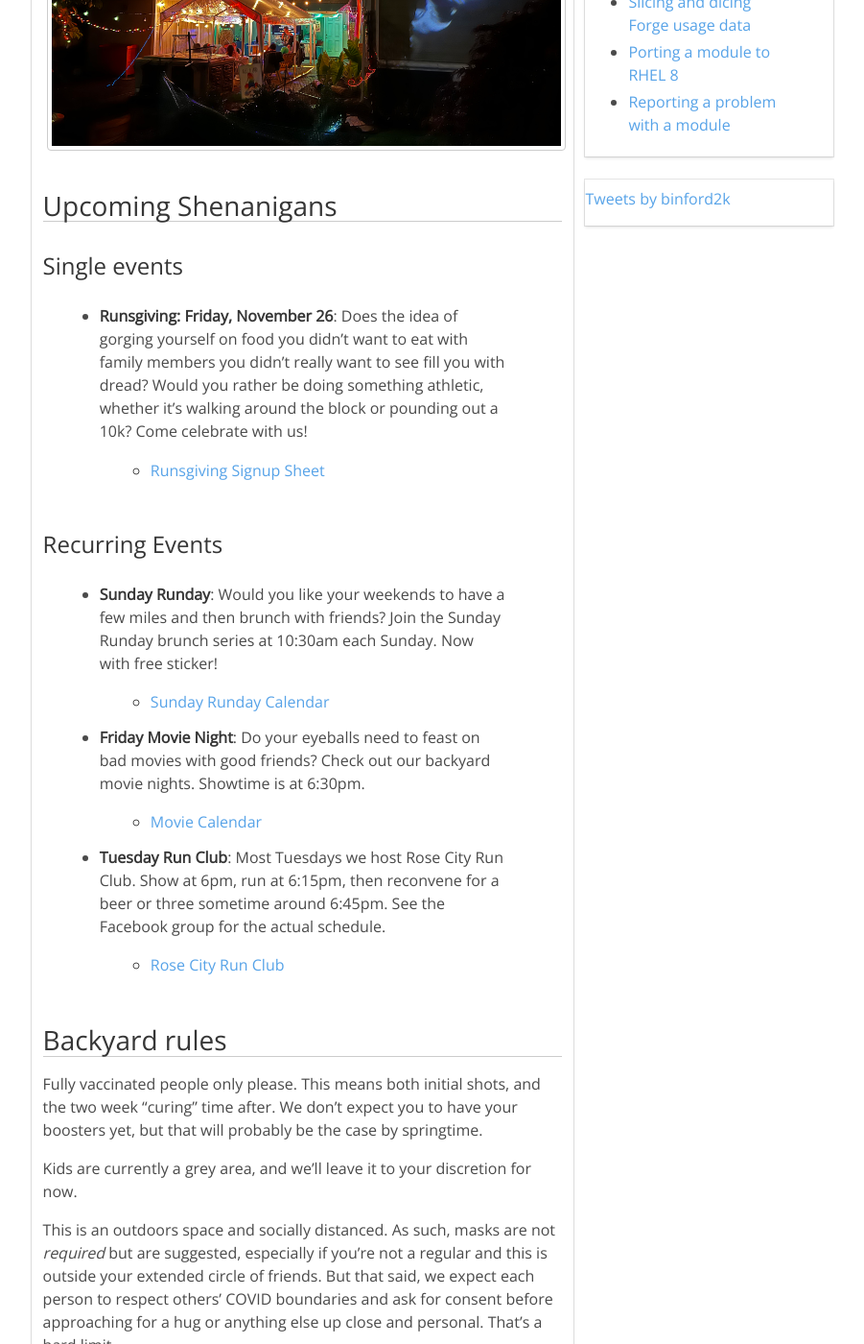
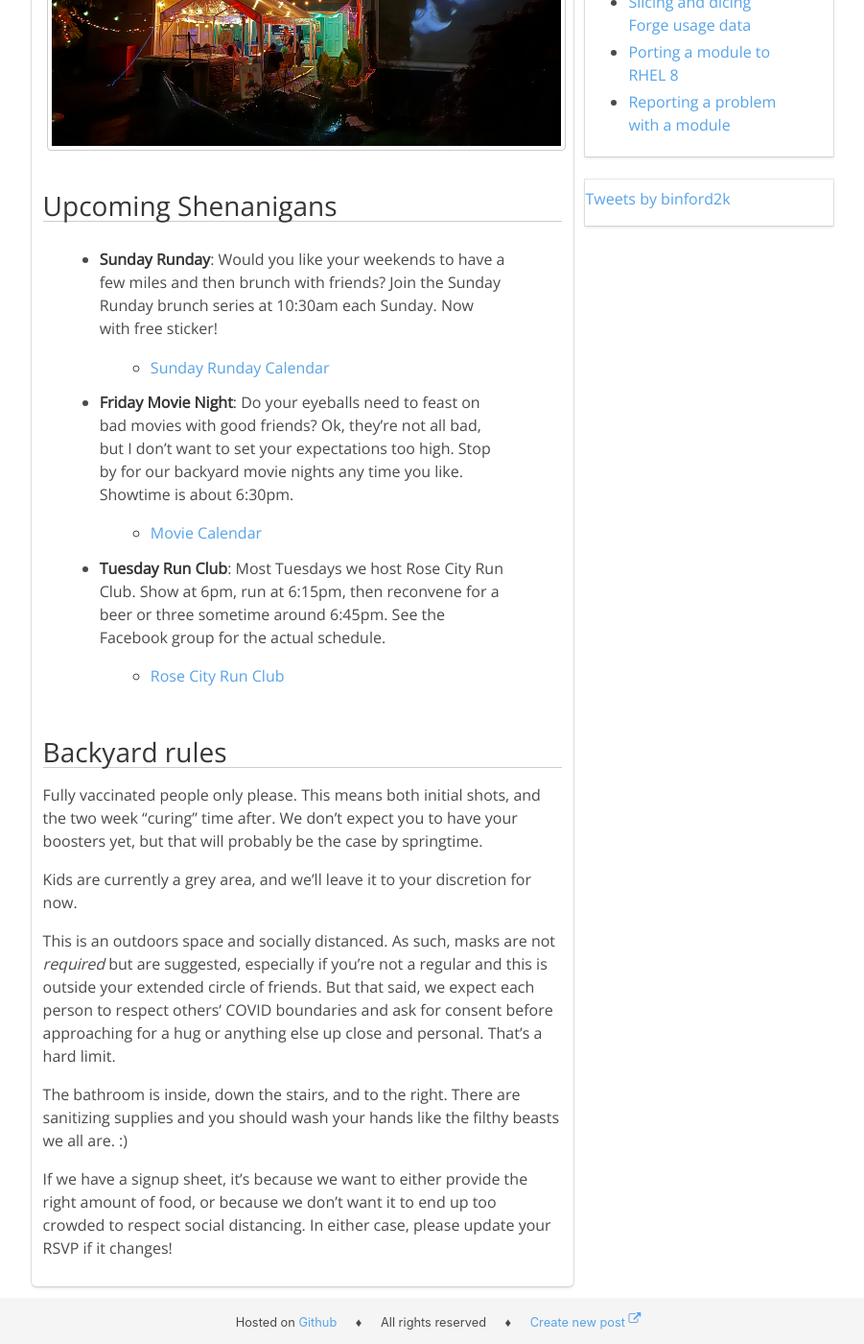
Before and after one commit to binford2k/binford2k.com, a Jekyll site: the page built from backyard.md, in a window 1280 px wide and 1400 px high, scrolled down 569 px. Shown: the whole window at 96% size, without its empty margins (183-1084 px from the left). Built offline with Jekyll 4.4.1, drawn with Linux system fonts in a browser that asks for light colours; comment, search, counter and statistics services are not loaded.

Commit message:
Update backyard.md

```diff
--- a/backyard.md
+++ b/backyard.md
@@ -13,22 +13,15 @@
 
 ![Backyard photo with Josh singing spooky karaoke](/assets/images/backyard.jpg)
 
+
 ## Upcoming Shenanigans
-
-### Single events
-
-* **Runsgiving: Friday, November 26**: Does the idea of gorging yourself on food you didn't want to eat with family members you didn't really want to see fill you with dread? Would you rather be doing something athletic, whether it's walking around the block or pounding out a 10k? Come celebrate with us!
-  * [Runsgiving Signup Sheet](https://docs.google.com/spreadsheets/d/1vaZP-1-Cidej-ZpI9iUCag8tfy696miAw6JF9BaVmnc/edit?usp=sharing)
-
-### Recurring Events
 
 * **Sunday Runday**: Would you like your weekends to have a few miles and then brunch with friends? Join the Sunday Runday brunch series at 10:30am each Sunday. Now with free sticker!
   * [Sunday Runday Calendar](https://docs.google.com/spreadsheets/d/1vaZP-1-Cidej-ZpI9iUCag8tfy696miAw6JF9BaVmnc/edit?usp=sharing)
-* **Friday Movie Night**: Do your eyeballs need to feast on bad movies with good friends? Check out our backyard movie nights. Showtime is at 6:30pm.
+* **Friday Movie Night**: Do your eyeballs need to feast on bad movies with good friends? Ok, they're not all bad, but I don't want to set your expectations too high. Stop by for our backyard movie nights any time you like. Showtime is about 6:30pm.
   * [Movie Calendar](https://docs.google.com/spreadsheets/d/1dvS1hVPiwiNV6u1ZhoIPTQc-Wa7ub_-LjHFjCoU8Yeo/edit?usp=sharing)
 * **Tuesday Run Club**: Most Tuesdays we host Rose City Run Club. Show at 6pm, run at 6:15pm, then reconvene for a beer or three sometime around 6:45pm. See the Facebook group for the actual schedule.
   * [Rose City Run Club](https://www.facebook.com/groups/RoseCityRunClub)
-
 
 
 ## Backyard rules
```
